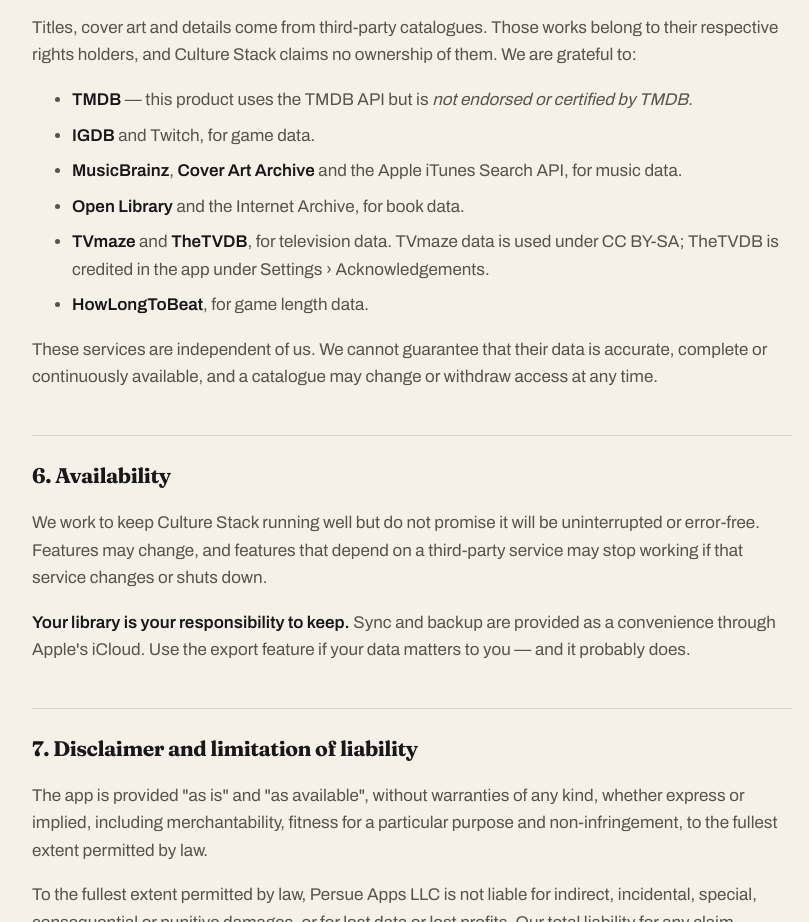
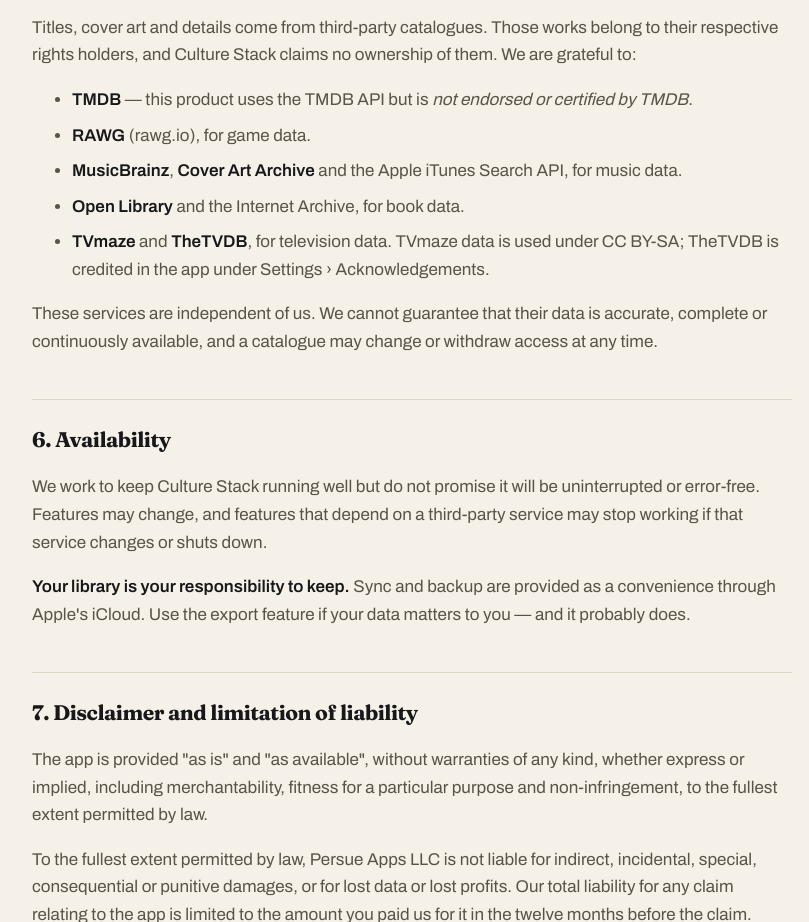
Before and after one commit to ncorse-create/culturestack, a plain HTML site: page terms.html in a window 1280 px wide. Shown: the part 2651-3573 px from the top of the page, without its empty margins (228-1037 px from the left). Drawn offline with Linux system fonts and the light colour scheme.

Commit message:
List RAWG for game data; drop IGDB and HowLongToBeat
Co-Authored-By: Claude Opus 5.5 <noreply@anthropic.com>
Claude-Session: https://claude.ai/code/session_01MRPLrh3bQ83QCzwwkAa6qx

```diff
--- a/terms.html
+++ b/terms.html
@@ -147,13 +147,12 @@
     <strong>TMDB</strong> — this product uses the TMDB API but is <em>not endorsed or certified by
     TMDB</em>.
   </li>
-  <li><strong>IGDB</strong> and Twitch, for game data.</li>
+  <li><strong>RAWG</strong> (rawg.io), for game data.</li>
   <li><strong>MusicBrainz</strong>, <strong>Cover Art Archive</strong> and
       the Apple iTunes Search API, for music data.</li>
   <li><strong>Open Library</strong> and the Internet Archive, for book data.</li>
   <li><strong>TVmaze</strong> and <strong>TheTVDB</strong>, for television data. TVmaze data is used
       under CC BY-SA; TheTVDB is credited in the app under Settings &rsaquo; Acknowledgements.</li>
-  <li><strong>HowLongToBeat</strong>, for game length data.</li>
 </ul>
 <p>
   These services are independent of us. We cannot guarantee that their data is accurate, complete
```
Also changed, not shown: privacy.html (+1 -1 lines), support.html (+1 -1 lines).
